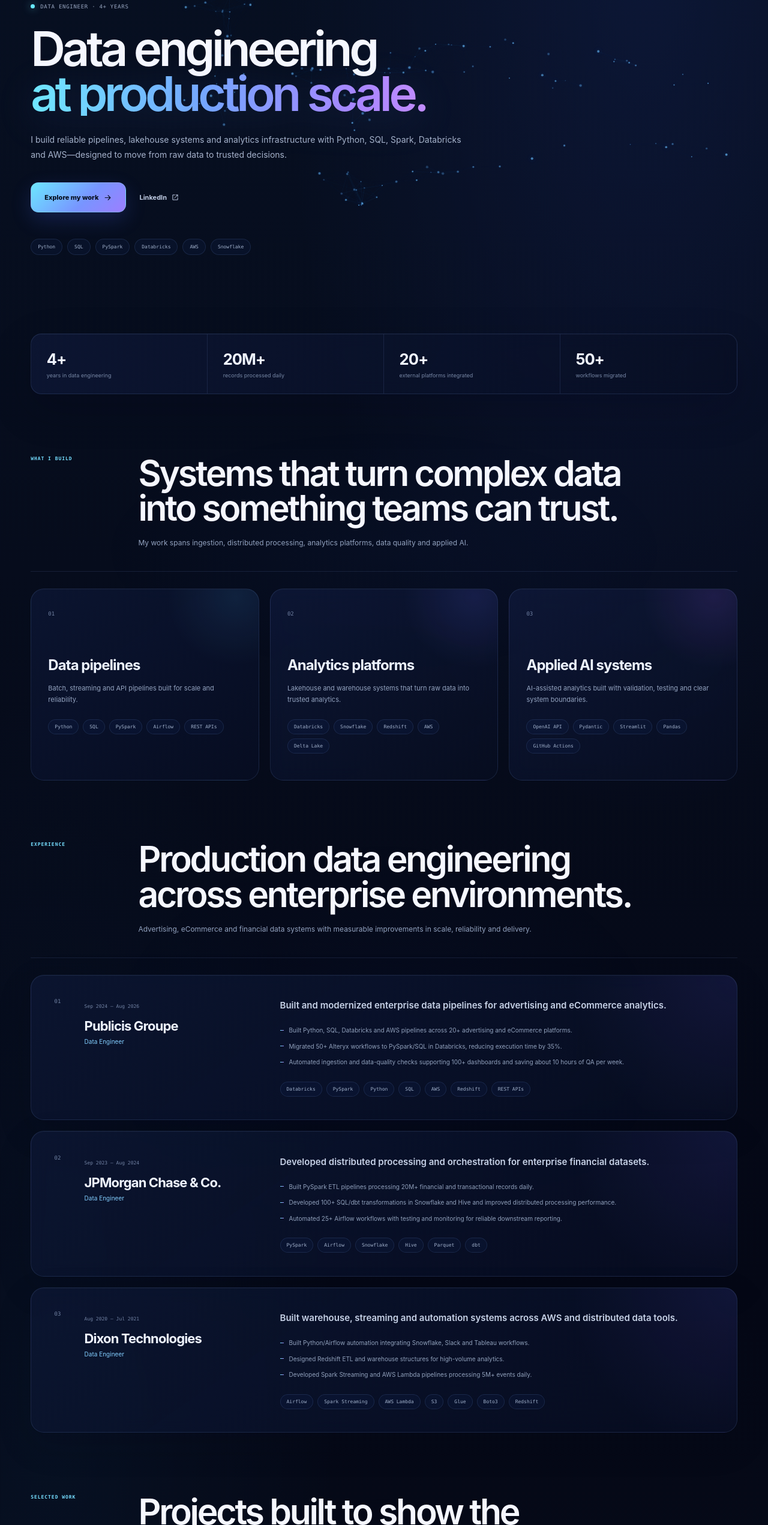
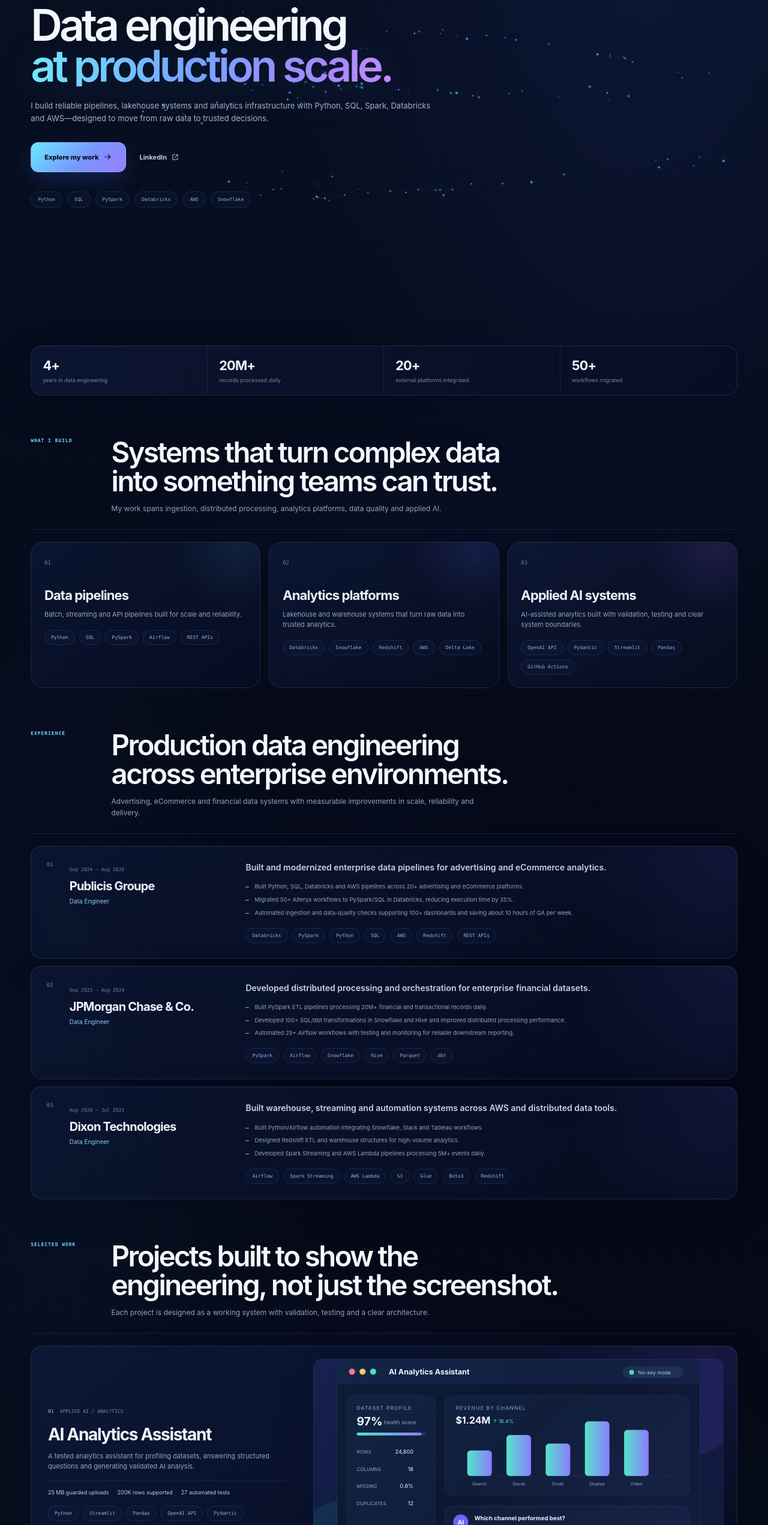
Before and after one commit to anveshsvemuri/anvesh-portfolio, a React (Vite) app: page / in a window 1280 px wide. Shown: the part 258-2800 px from the top of the page at 60% size. Built offline with nearby package versions, Linux system fonts and the light colour scheme.

Commit message:
Compact portfolio sections and emphasize interactive points

```diff
--- a/src/App.css
+++ b/src/App.css
@@ -1652,3 +1652,282 @@ main,
     opacity: .45;
   }
 }
+
+
+/* Compact recruiter-first layout */
+.scroll-interactive-field {
+  opacity: 1;
+}
+
+.hero {
+  min-height: 82svh;
+  padding-top: 108px;
+  padding-bottom: clamp(54px, 5vw, 82px);
+}
+
+.hero-copy {
+  max-width: min(1040px, 78vw);
+}
+
+.hero h1 {
+  font-size: clamp(52px, 5.7vw, 96px);
+}
+
+.hero-copy > p {
+  max-width: 690px;
+  margin-top: 22px;
+  font-size: clamp(13px, .92vw, 16px);
+  line-height: 1.65;
+}
+
+.hero-actions {
+  margin-top: 28px;
+}
+
+.hero-tech {
+  margin-top: 32px;
+}
+
+.metrics {
+  margin-top: -28px;
+}
+
+.metrics div {
+  padding: clamp(16px, 1.5vw, 22px);
+}
+
+.metrics strong {
+  font-size: clamp(21px, 1.7vw, 30px);
+}
+
+.section-block {
+  padding-top: clamp(68px, 5.5vw, 96px);
+}
+
+.section-heading {
+  grid-template-columns: clamp(82px, 8vw, 130px) minmax(0, 1fr);
+  gap: clamp(18px, 2.5vw, 40px);
+  padding-bottom: 24px;
+}
+
+.section-heading h2 {
+  max-width: min(72vw, 980px);
+  font-size: clamp(32px, 3.7vw, 60px);
+  line-height: 1.02;
+}
+
+.section-heading p {
+  max-width: 650px;
+  margin-top: 12px;
+  font-size: 12px;
+  line-height: 1.6;
+}
+
+.capability-grid {
+  gap: 14px;
+  margin-top: 20px;
+}
+
+.capability-card {
+  min-height: 230px;
+  padding: clamp(20px, 1.7vw, 28px);
+}
+
+.capability-card h3 {
+  margin-top: 34px;
+  font-size: clamp(22px, 1.5vw, 27px);
+}
+
+.capability-card > p {
+  margin-top: 11px;
+  line-height: 1.55;
+}
+
+.tool-list {
+  margin-top: 17px;
+}
+
+.experience-list {
+  gap: 12px;
+  margin-top: 20px;
+}
+
+.experience-card {
+  grid-template-columns: minmax(230px, .54fr) minmax(0, 1.46fr);
+  gap: clamp(24px, 3vw, 48px);
+  padding: clamp(22px, 2vw, 32px);
+  border-radius: 18px;
+}
+
+.experience-side {
+  grid-template-columns: 28px minmax(0, 1fr);
+  gap: 10px;
+}
+
+.experience-side h3 {
+  margin-top: 9px;
+  font-size: clamp(20px, 1.35vw, 25px);
+}
+
+.experience-main h4 {
+  font-size: clamp(14px, .95vw, 17px);
+  line-height: 1.45;
+}
+
+.experience-main ul {
+  gap: 7px;
+  margin-top: 15px;
+}
+
+.experience-main li {
+  font-size: 9.5px;
+  line-height: 1.55;
+}
+
+.project-list {
+  gap: 16px;
+  margin-top: 20px;
+}
+
+.project-card {
+  grid-template-columns: minmax(320px, .75fr) minmax(0, 1.25fr);
+  gap: clamp(24px, 3vw, 46px);
+  padding: clamp(18px, 1.7vw, 26px);
+  border-radius: 20px;
+}
+
+.project-copy {
+  padding: 6px;
+}
+
+.project-copy h3 {
+  margin-top: 17px;
+  font-size: clamp(28px, 2.2vw, 40px);
+}
+
+.project-copy > p {
+  margin-top: 11px;
+  line-height: 1.58;
+}
+
+.proof-list {
+  gap: 8px 14px;
+  margin-top: 15px;
+  padding-top: 13px;
+}
+
+.project-link {
+  margin-top: 17px;
+}
+
+.project-visual {
+  aspect-ratio: 16 / 9;
+  border-radius: 14px;
+}
+
+.education-grid {
+  gap: 14px;
+  margin-top: 20px;
+}
+
+.education-item {
+  min-height: 112px;
+  padding: clamp(18px, 1.8vw, 28px);
+}
+
+.education-item h3 {
+  font-size: clamp(19px, 1.35vw, 25px);
+}
+
+.credential-card {
+  padding: clamp(20px, 1.8vw, 28px);
+}
+
+.credential-item {
+  padding: 15px 0;
+}
+
+.contact-section {
+  padding-top: clamp(72px, 5.5vw, 100px);
+  padding-bottom: clamp(48px, 4vw, 70px);
+}
+
+.contact-card {
+  gap: clamp(28px, 4vw, 70px);
+  padding: clamp(28px, 3.5vw, 54px);
+  border-radius: 22px;
+}
+
+.contact-card h2 {
+  font-size: clamp(36px, 4.2vw, 66px);
+}
+
+.contact-card p {
+  margin-top: 15px;
+}
+
+.footer {
+  padding-top: 22px;
+  padding-bottom: 28px;
+}
+
+@media (max-width: 860px) {
+  .hero {
+    min-height: auto;
+    padding-top: 126px;
+    padding-bottom: 58px;
+  }
+
+  .hero-copy {
+    max-width: 100%;
+  }
+
+  .experience-card,
+  .project-card {
+    grid-template-columns: 1fr;
+  }
+}
+
+@media (max-width: 620px) {
+  .section-block {
+    padding-top: 62px;
+  }
+
+  .section-heading {
+    grid-template-columns: 1fr;
+    gap: 8px;
+    padding-bottom: 20px;
+  }
+
+  .section-heading h2 {
+    font-size: 34px;
+  }
+
+  .capability-card {
+    min-height: auto;
+  }
+
+  .capability-card h3 {
+    margin-top: 28px;
+  }
+
+  .experience-card {
+    padding: 18px;
+  }
+
+  .experience-main ul {
+    margin-top: 13px;
+  }
+
+  .project-card {
+    padding: 14px;
+  }
+
+  .education-item {
+    min-height: 0;
+  }
+
+  .contact-card {
+    padding: 25px 20px;
+  }
+}
```
